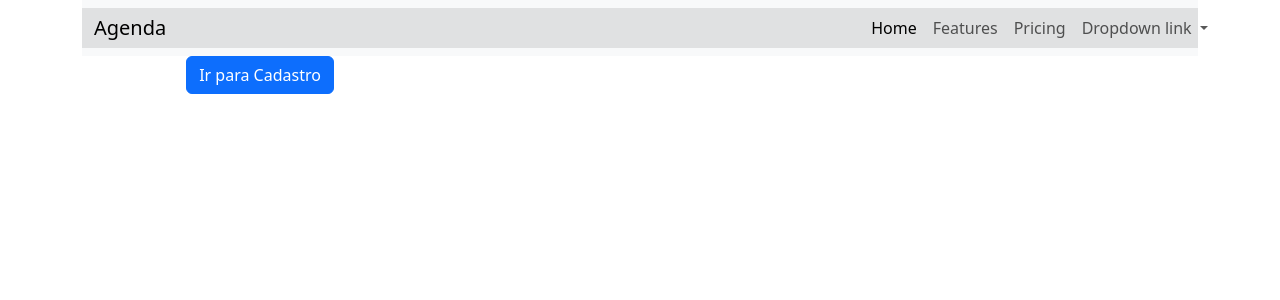
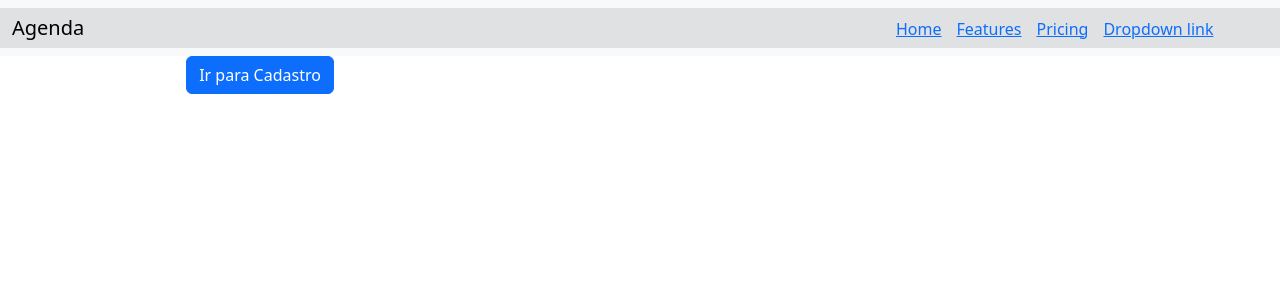
Before and after one commit to PC-Pedro/Comunicacao, a PHP site: page /Comunicacao/index.php?pg=home in a window 1280 px wide. Shown: the top 300 px of the page. Run offline with PHP 8.4, Linux system fonts and the light colour scheme; a stand-in replaces the project's code that opens the database connection; some libraries are stand-ins or nearby versions.

Commit message:
#main# Melhoria no cabeçalho

```diff
--- a/View/home/index.php
+++ b/View/home/index.php
@@ -7,38 +7,6 @@
 
 
 <!-- código html aqui -->
-
-<nav class="navbar navbar-expand-lg bg-body-tertiary">
-  <div  id="navbar" class="container-fluid">
-    <a class="navbar-brand" href="#">Agenda</a>
-    <button class="navbar-toggler" type="button" data-bs-toggle="collapse" data-bs-target="#navbarNavDropdown" aria-controls="navbarNavDropdown" aria-expanded="false" aria-label="Toggle navigation">
-      <span class="navbar-toggler-icon"></span>
-    </button>
-    <div class="collapse navbar-collapse" id="navbarNavDropdown">
-      <ul class="navbar-nav">
-        <li class="nav-item">
-          <a class="nav-link active" aria-current="page" href="#">Home</a>
-        </li>
-        <li class="nav-item">
-          <a class="nav-link" href="#">Features</a>
-        </li>
-        <li class="nav-item">
-          <a class="nav-link" href="#">Pricing</a>
-        </li>
-        <li class="nav-item dropdown">
-          <a class="nav-link dropdown-toggle" href="#" role="button" data-bs-toggle="dropdown" aria-expanded="false">
-            Dropdown link
-          </a>
-          <ul class="dropdown-menu">
-            <li><a class="dropdown-item" href="#">Action</a></li>
-            <li><a class="dropdown-item" href="#">Another action</a></li>
-            <li><a class="dropdown-item" href="#">Something else here</a></li>
-          </ul>
-        </li>
-      </ul>
-    </div>
-  </div>
-</nav>
 
     <div class="row text-center justyfi-aling-center">
         <div class="col-1"></div>
@@ -57,16 +25,6 @@
 <!-- codigo css customizado aqui -->
  <style>
 
-    div#navbar{
-
-        background-color: rgba(10, 10, 10, 0.1);
-    }
-
-    div#navbarNavDropdown{
-
-        position: absolute;
-        left: 70%;
-    }
 /*
     body{
 
--- a/View/templates/cabecalho.php
+++ b/View/templates/cabecalho.php
@@ -8,6 +8,59 @@
   <link href="<?= ASSETS?>css/bootstrap.min.css" rel='stylesheet'>
 
 </head>
+
 <body>
+
+<nav class="navbar navbar-expand-lg bg-body-tertiary">
+  <div  id="navbar" class="container-fluid">
+    <a class="navbar-brand" href="#">Agenda</a>
+    <button class="navbar-toggler" type="button" data-bs-toggle="collapse" data-bs-target="#navbarNavDropdown" aria-controls="navbarNavDropdown" aria-expanded="false" aria-label="Toggle navigation">
+      <span class="navbar-toggler-icon"></span>
+    </button>
+    <div class="collapse navbar-collapse" id="navbarNavDropdown">
+      <ul class="navbar-nav">
+        <li class="nav-item">
+          <a class="<?= URL."index.php?pg=home"?>" aria-current="page" href="#">Home</a>
+        </li>
+        <li class="nav-item">
+          <a class="<?= URL."index.php?pg=cadastro-pessoa"?>" href="#">Features</a>
+        </li>
+        <li class="nav-item">
+          <a class="<?= URL."index.php?pg=home"?>" href="#">Pricing</a>
+        </li>
+        <li class="nav-item dropdown">
+          <a class="<?= URL."index.php?pg=home"?>" href="#" role="button" data-bs-toggle="dropdown" aria-expanded="false">
+            Dropdown link
+          </a>
+          <ul class="dropdown-menu">
+            <li><a class="dropdown-item" href="#">Action</a></li>
+            <li><a class="dropdown-item" href="#">Another action</a></li>
+            <li><a class="dropdown-item" href="#">Something else here</a></li>
+          </ul>
+        </li>
+      </ul>
+    </div>
+  </div>
+</nav>
+
+<style>
+
+div#navbar{
+
+background-color: rgba(10, 10, 10, 0.1);
+}
+
+div#navbarNavDropdown{
+
+position: absolute;
+top: 30%;
+left: 70%;
+}
+
+.navbar-nav .nav-item {
+  margin-right: 15px;
+}
+
+</style>
 <!-- Inicia o container, e é fechado dentro do rodapé -->
 <div class="container">
```
